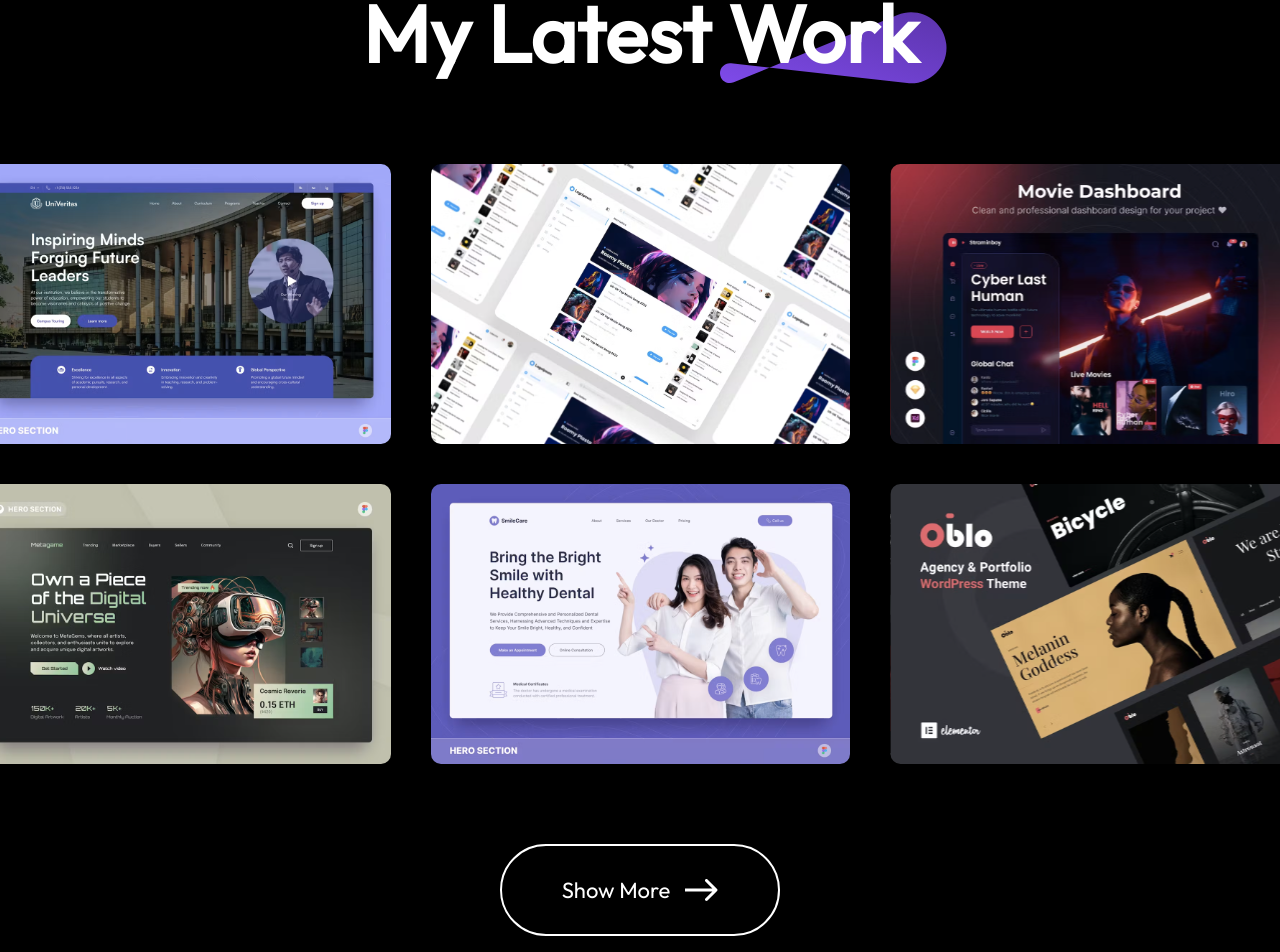
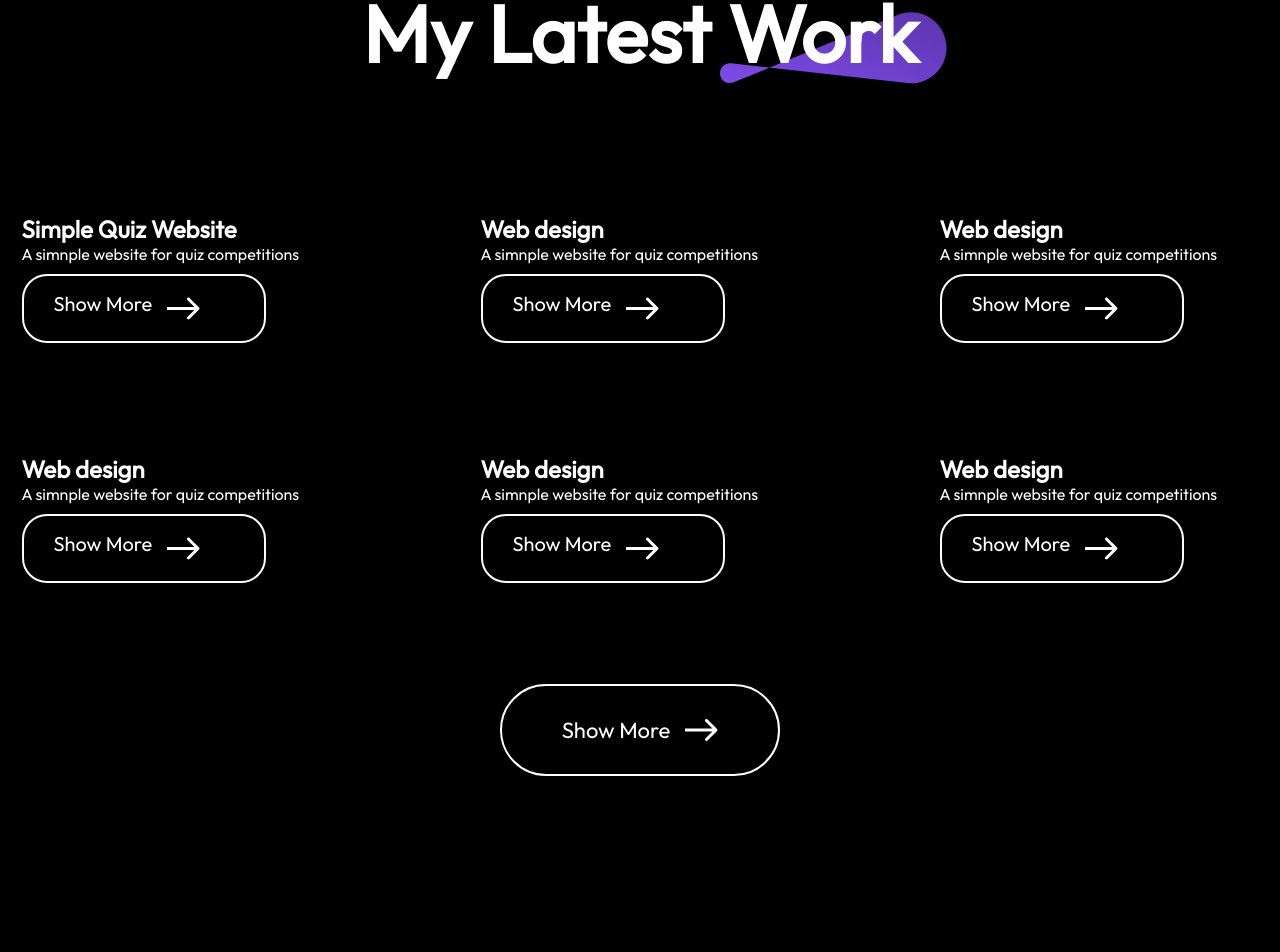
Before and after one commit to itsdavidmandal/website, a React (Vite) app: page / in a window 1280 px wide. Shown: the part 4219-5171 px from the top of the page. Built offline with nearby package versions, Linux system fonts and the light colour scheme.

Commit message:
modified the my work section

```diff
--- a/src/Components/My Work/Mywork.css
+++ b/src/Components/My Work/Mywork.css
@@ -31,21 +31,35 @@
 
 }
 
-.mywork-container img{
+.mywork-item{
     box-sizing: border-box;
     width: 419px;
-    height: 280px;
+    height: 200px;
     transition: 0.3s;
     cursor: pointer;
+    transition: transform 0.3s ease-in-out;
+    padding: 50px;
+
+}
+.mywork-item p{
+    margin-bottom: 10px;
+
 }
 
-.mywork-container img:hover{
+.mywork-item:hover{
     transform: scale(1.10);
     border: 4px solid white;
     border-radius: 10px;
     transition: 0.3s;
+    transform: scale(1.05);
+    box-shadow: 0 10px 20px rgba(0,0,0,0.1);
+
+
 
 }
+
+
+
 
 .mywork-showmore{
     display: flex;
@@ -62,6 +76,29 @@
 }
 
 .mywork-showmore:hover{
+    gap: 30px;
+    transition: 0.6s;
+
+}
+
+/*adfsdf*/
+
+.mywork-showmore-mini{
+    display: flex;
+    gap: 15px;
+    border-radius: 25px;
+    border: 2px solid white;
+    padding: 15px 30px;
+    font-size: 20px;
+    font-weight: 500;
+    margin-bottom: 80px;
+    transition: 0.6s;
+    cursor: pointer;
+    width: 180px;
+
+}
+
+.mywork-showmore-mini:hover{
     gap: 30px;
     transition: 0.6s;
 
--- a/src/Components/My Work/Mywork.jsx
+++ b/src/Components/My Work/Mywork.jsx
@@ -1,20 +1,28 @@
-import React from 'react'
-import'./Mywork.css'
-import themepattern from '../../assets/theme_pattern.svg'
-import mywork_data from '../../assets/mywork_data'
-import arrowicon from '../../assets/arrow_icon.svg'
-
+import React from "react";
+import "./Mywork.css";
+import themepattern from "../../assets/theme_pattern.svg";
+import mywork_data from "../../assets/mywork_data";
+import arrowicon from "../../assets/arrow_icon.svg";
 
 const Mywork = () => {
   return (
-    <div id='work' className='mywork'>
-        <div className="mywork-title">
-            <h1>My Latest Work</h1>
-            <img src={themepattern} alt="" />
-        </div>
+    <div id="work" className="mywork">
+      <div className="mywork-title">
+        <h1>My Latest Work</h1>
+        <img src={themepattern} alt="" />
+      </div>
       <div className="mywork-container">
-        {mywork_data.map((work,index)=>{
-            return <img key={index} src={work.w_img} alt="" />
+        {mywork_data.map((work) => {
+          return (
+            <div key={work.w_no} className="mywork-item">
+              <h2>{work.w_title}</h2>
+              <p>{work.w_desc}</p>
+              <div className="mywork-showmore-mini">
+                <p>Show More</p>
+                <img src={arrowicon} alt="" />
+              </div>
+            </div>
+          );
         })}
       </div>
       <div className="mywork-showmore">
@@ -22,7 +30,7 @@ const Mywork = () => {
         <img src={arrowicon} alt="" />
       </div>
     </div>
-  )
-}
+  );
+};
 
-export default Mywork
+export default Mywork;
--- a/src/assets/mywork_data.js
+++ b/src/assets/mywork_data.js
@@ -1,40 +1,37 @@
-import project1_img from '../assets/project_1.svg'
-import project2_img from '../assets/project_2.svg'
-import project3_img from '../assets/project_3.svg'
-import project4_img from '../assets/project_4.svg'
-import project5_img from '../assets/project_5.svg'
-import project6_img from '../assets/project_6.svg'
+
 
 const mywork_data = [
     {
         w_no:1,
-        w_name:"Web design",
-        w_img:project1_img
+        w_title:"Simple Quiz Website",
+        w_desc :"A simnple website for quiz competitions"
     },
     {
         w_no:2,
-        w_name:"Web design",
-        w_img:project2_img
+        w_title:"Web design",
+        w_desc :"A simnple website for quiz competitions"
+
     },
     {
         w_no:3,
-        w_name:"Web design",
-        w_img:project3_img
+        w_title:"Web design",
+        w_desc :"A simnple website for quiz competitions"
+
     },
     {
         w_no:4,
-        w_name:"Web design",
-        w_img:project4_img
+        w_title:"Web design",
+        w_desc :"A simnple website for quiz competitions"
     },
     {
         w_no:5,
-        w_name:"Web design",
-        w_img:project5_img
+        w_title:"Web design",
+        w_desc :"A simnple website for quiz competitions"
     },
     {
         w_no:6,
-        w_name:"Web design",
-        w_img:project6_img
+        w_title:"Web design",
+        w_desc :"A simnple website for quiz competitions"
     },
 ]
 
```
Also changed, not shown: src/assets/project_1.png (added), src/assets/project_1.svg (deleted).
